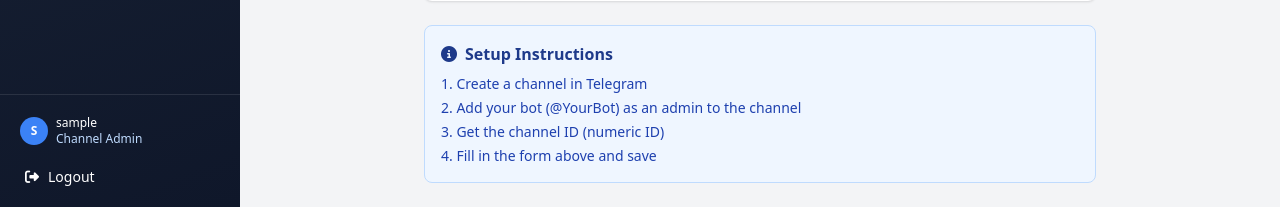
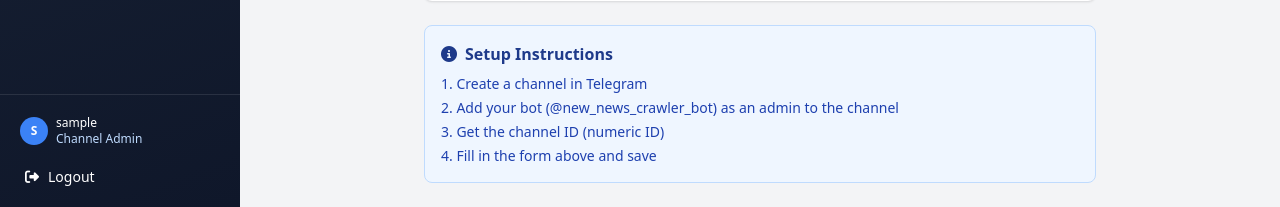
Before and after one commit to Abdulazizrav/NewsCrawler, a Django app: page /channels/add/ in a window 1280 px wide. Shown: the part 684-891 px from the top of the page. Run offline with Django 5.2, Linux system fonts and the light colour scheme; the visitor is signed in with stand-in values (Sample User, id 1); data comes from the database, SQL or seed files in the repository; data that the repository does not hold is empty; some libraries are stand-ins or nearby versions.

Commit message:
Updated bot username in instructions

```diff
--- a/templates/channel_form.html
+++ b/templates/channel_form.html
@@ -125,7 +125,7 @@
                 </h4>
                 <ol class="list-decimal list-inside space-y-1 text-sm text-blue-800">
                     <li>Create a channel in Telegram</li>
-                    <li>Add your bot (@YourBot) as an admin to the channel</li>
+                    <li>Add your bot (@new_news_crawler_bot) as an admin to the channel</li>
                     <li>Get the channel ID (numeric ID)</li>
                     <li>Fill in the form above and save</li>
                 </ol>
```
